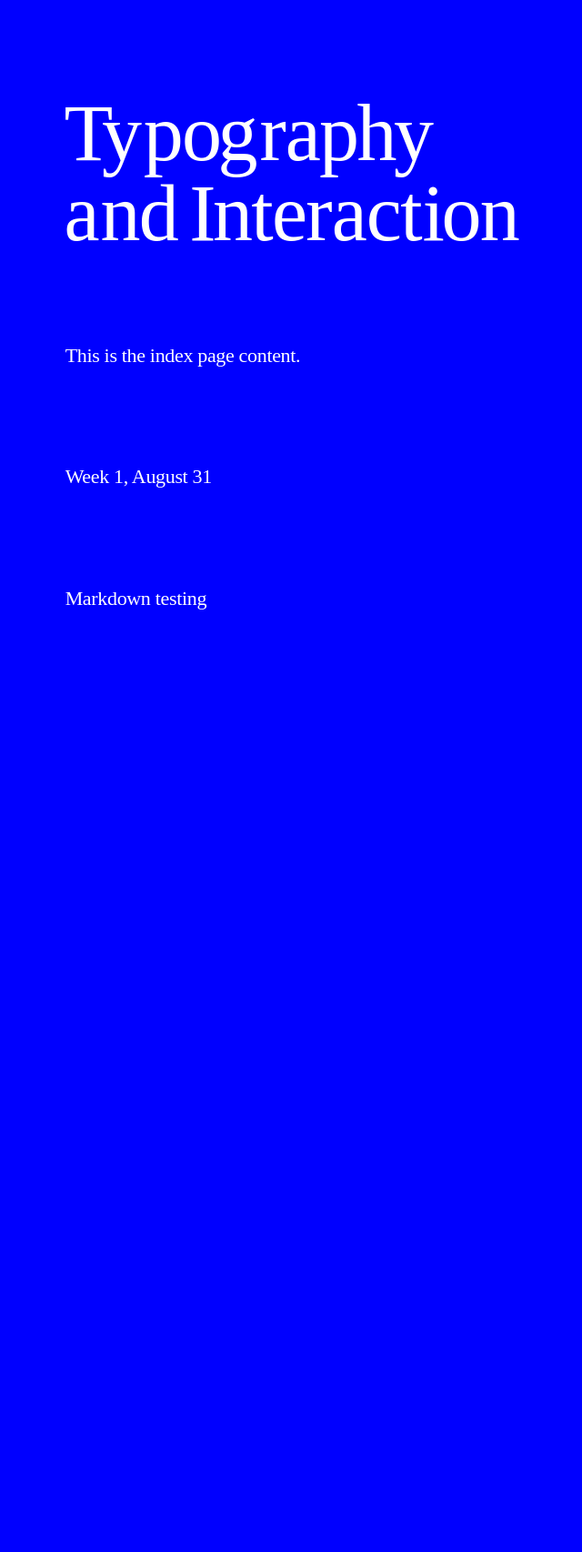
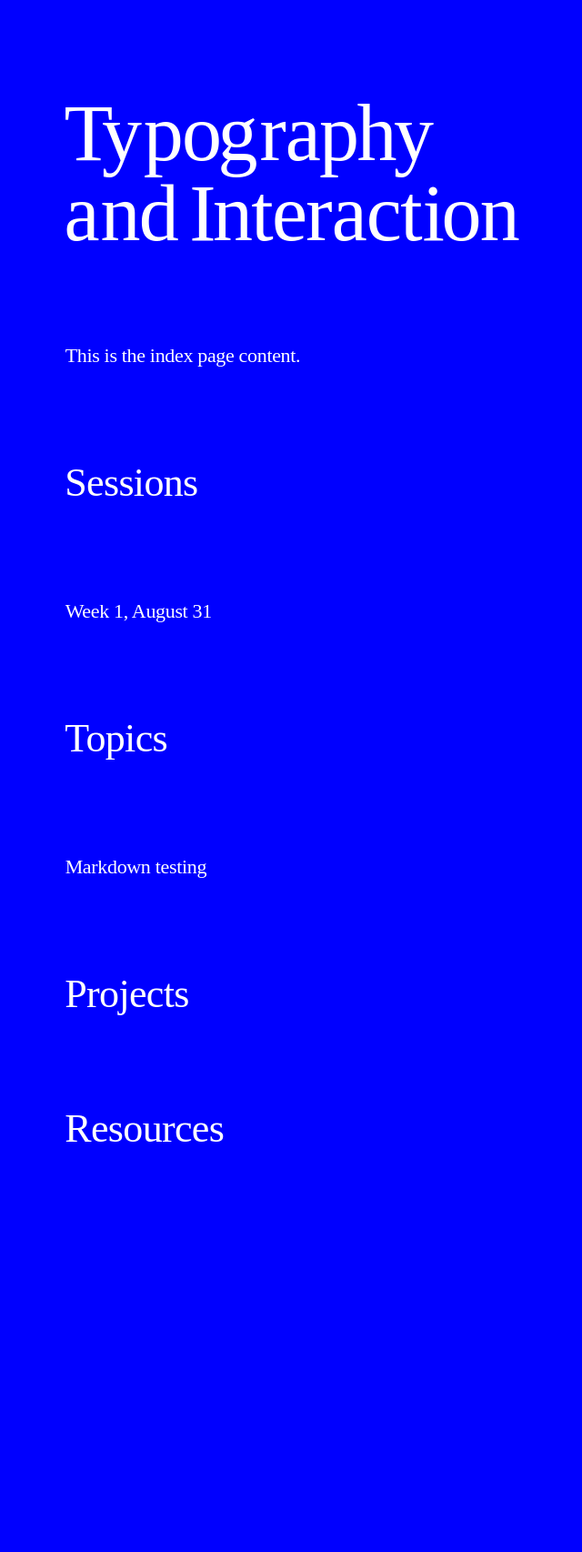
Before and after one commit to core-interaction/core-interaction.github.io, a Jekyll site: the page built from index.md, in a window 1280 px wide. Shown: the whole page at 91% size, without its empty margins (126-766 px from the left). Built offline with Jekyll 4.4.1, drawn with Linux system fonts in a browser that asks for light colours; before the commit the page ends 1115 px from its top, so only the background shows below that.

Commit message:
Rough out some headings.

```diff
--- a/_layouts/index.html
+++ b/_layouts/index.html
@@ -10,6 +10,7 @@ layout: default
 	</header>
 	<article>
 		{{ content }}
+		<h2>{{page.strings.classes}}</h2>
 		<ul>
 			{% include sorted_weeks.html %}
 			{% for week in weeks %}
@@ -18,6 +19,7 @@ layout: default
 				</li>
 			{% endfor %}
 		</ul>
+		<h2>{{page.strings.topics}}</h2>
 		<ul>
 			{% assign topics = site.pages | where: 'layout', 'topic' | where_exp:'page', 'page.order != nil' | sort: 'order' %}
 			{% for topic in topics %}
@@ -26,5 +28,7 @@ layout: default
 				</li>
 			{% endfor %}
 		</ul>
+		<h2>{{page.strings.projects}}</h2>
+		<h2>{{page.strings.links}}</h2>
 	</article>
 </main>
--- a/index.md
+++ b/index.md
@@ -1,9 +1,13 @@
 ---
 title: Typography and Interaction
 strings:
-  home:    '&'
-  current: This week
-  last:    Last week
+  home:     '&'
+  current:  This week
+  last:     Last week
+  links:    Resources
+  projects: Projects
+  classes:  Sessions
+  topics:   Topics
 ---
 
 
```
